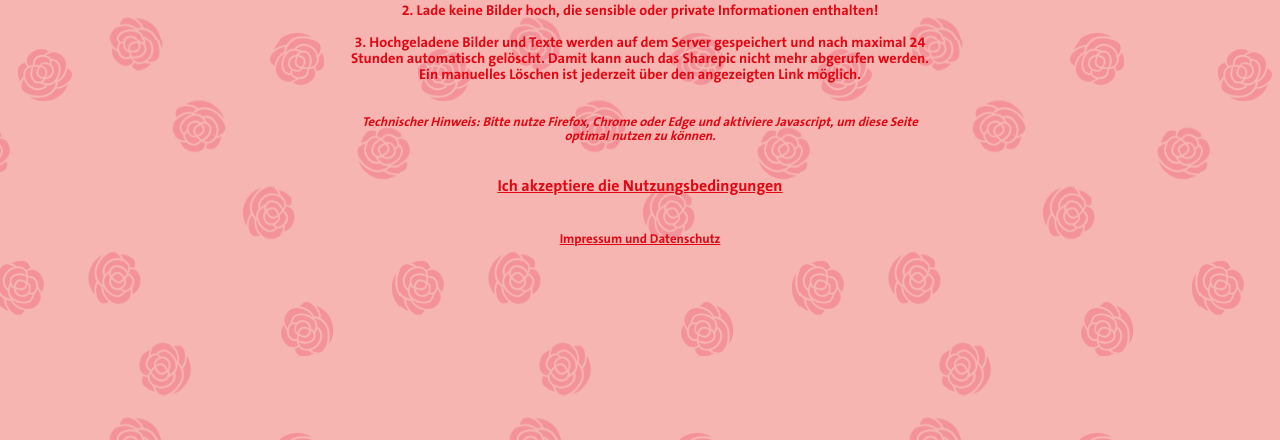
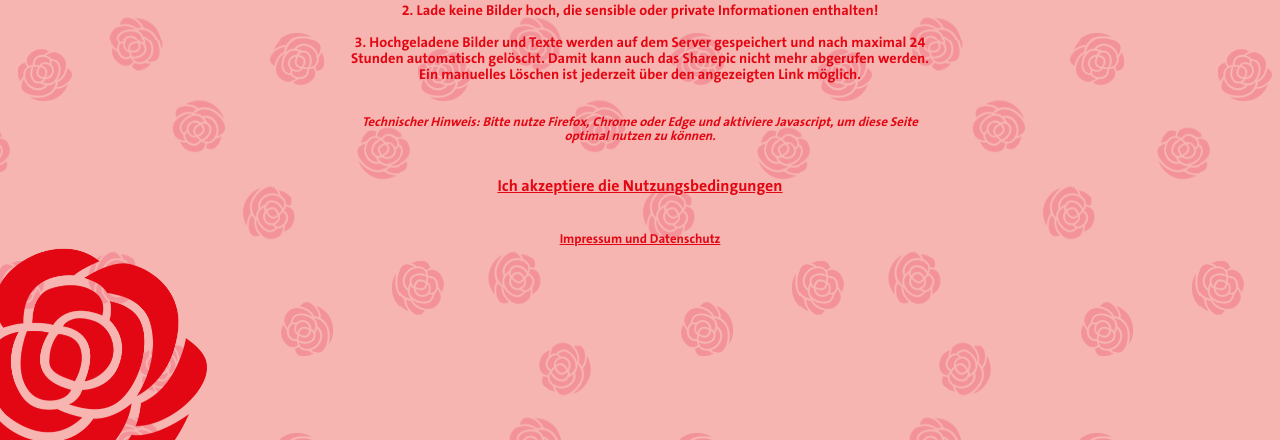
Before and after one commit to CheaterDieter/SPD-Sharepic-Generator, a PHP site: page / in a window 1280 px wide. Shown: the part 360-800 px from the top of the page. Run offline with PHP 8.4, Linux system fonts and the light colour scheme; data comes from the database, SQL or seed files in the repository; both versions use the stored data as it was after the commit.

Commit message:
Rose im Eck

```diff
--- a/index.php
+++ b/index.php
@@ -128,7 +128,11 @@ if (isset ($_GET["unkomp"])) {
 <div class="footer">
 <!-- Der SPD Sharepic-Generator wird ständig verbessert. Wenn Du einen Fehler findest, bitte melden.<br>Probleme bei der Bedienung am Handy? Dann aktiviere den Kompatibilitätsmodus. -->
 </div>
-<!--  -->
+
+<!-- Rose im Eck -->
+<img class="rose" src="data/rose-eck.png">
+
+
 <a href="index.php<?php if(isset($_GET["id"])){ echo ("?id=".$_GET["id"]); } ?>"><img id="ico" alt="" width="120" height="120" src="data/icon.jpg"></a>
 <!--<div class="headline"><?php echo ($conf_titel); ?></div>-->
 <br>
--- a/style.css
+++ b/style.css
@@ -56,6 +56,38 @@ body {
 	bottom: 0px;
 	left: 0px;
 	font-size: 90%;
+}
+
+.rose {
+	height:300px;
+	float: left;
+	position: fixed;
+	bottom: 0px;
+	left:0px;
+
+}
+@media (max-width: 1400px) {
+	.rose {
+		height:200px;
+	}
+}
+
+@media (max-width: 1250px) {
+	.rose {
+		height:100px;
+	}
+}
+
+@media (max-width: 1050px) {
+	.rose {
+		height:50px;
+	}
+}
+
+@media (max-width: 850px) {
+	.rose {
+		height:0px;
+	}
 }
 
 hr {
```
Also changed, not shown: data/priv/database.sqlite, data/rose-eck.png (added).
